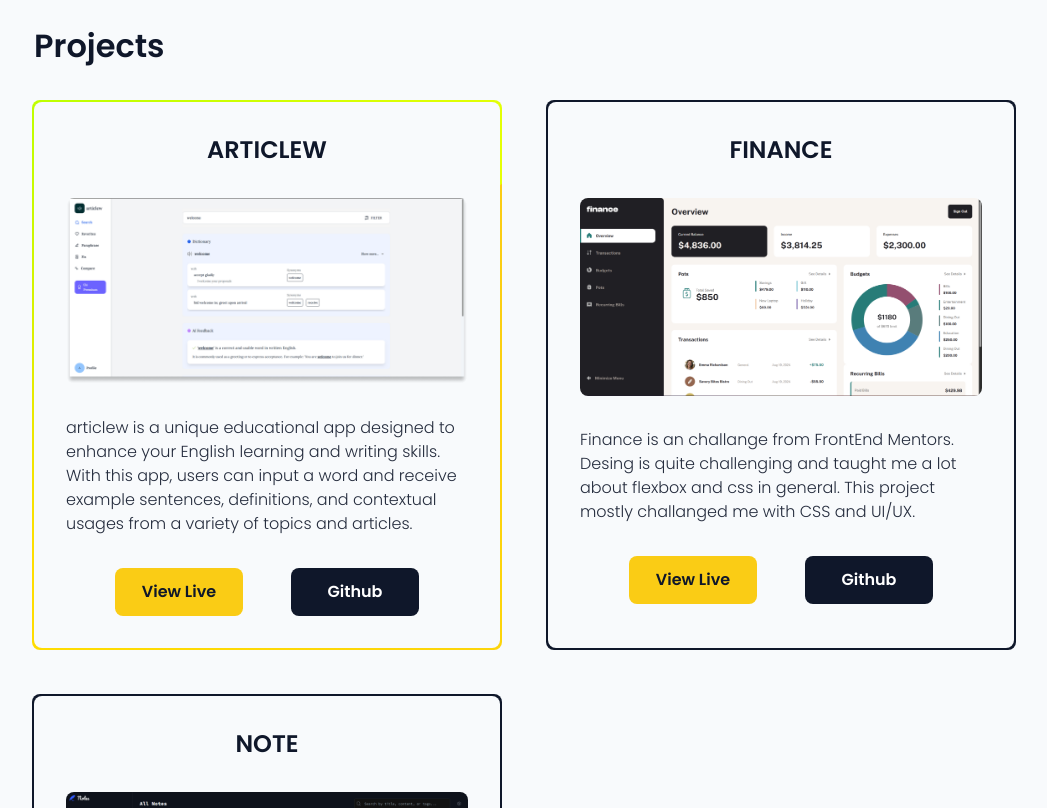
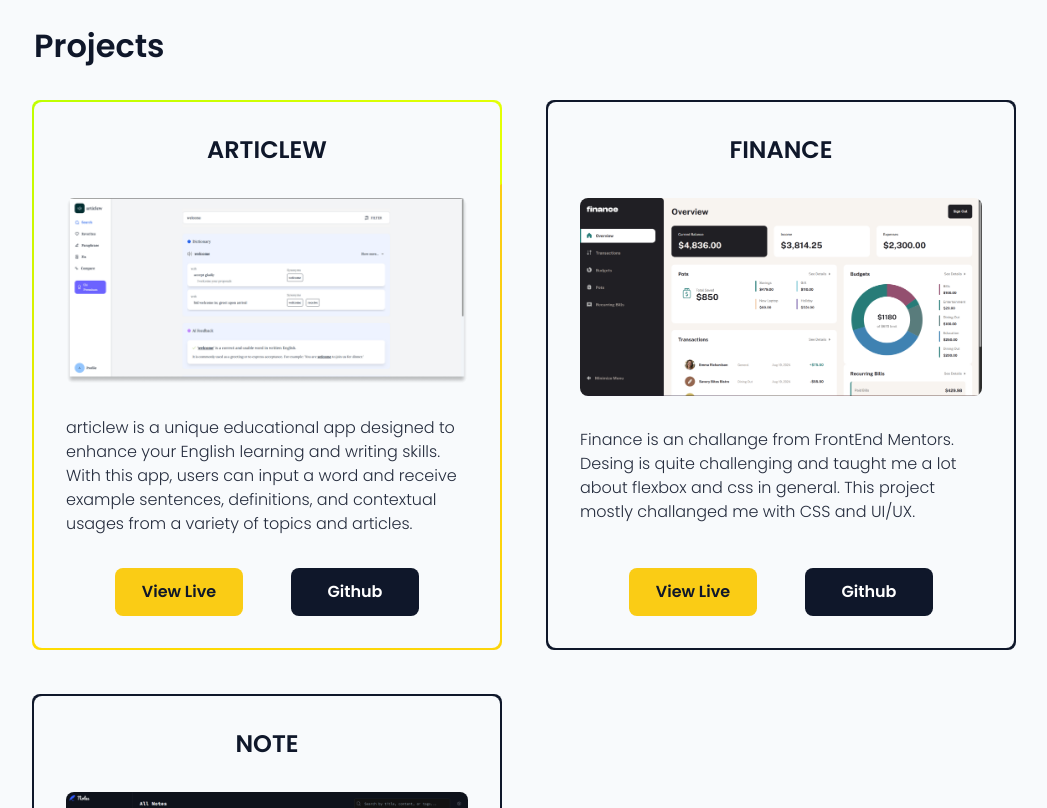
Before and after one commit to kaya70875/personal, a Next.js app: page / in a window 1280 px wide. Shown: the part 960-1768 px from the top of the page, without its empty margins (116-1163 px from the left). Built offline with nearby package versions, Linux system fonts and the light colour scheme.

Commit message:
align project buttons at the bottom

```diff
--- a/src/components/ProjectCard.tsx
+++ b/src/components/ProjectCard.tsx
@@ -26,10 +26,12 @@
     const projectButtonStyles = "min-w-32"
 
     return (
-        <div className="flex flex-col justify-between items-center gap-8">
-            <header className='font-bold text-2xl text-text uppercase'>{name}</header>
-            <Image className='rounded-lg' src={image.src} width={image.width ?? 500} height={image.height ?? 500} alt='project' />
-            <p className='text-text opacity-90 font-light'>{desc}</p>
+        <div className="flex flex-col justify-between h-full items-center gap-8">
+            <div className='flex flex-col gap-8 items-center'>
+                <header className='font-bold text-2xl text-text uppercase'>{name}</header>
+                <Image className='rounded-lg' src={image.src} width={image.width ?? 500} height={image.height ?? 500} alt='project' />
+                <p className='text-text opacity-90 font-light'>{desc}</p>
+            </div>
 
             <div className="flex items-center justify-center gap-8 lg:gap-12 lg:md-8 w-full sm:flex-row">
                 <Link href={link.live} target='__blank'>
```
